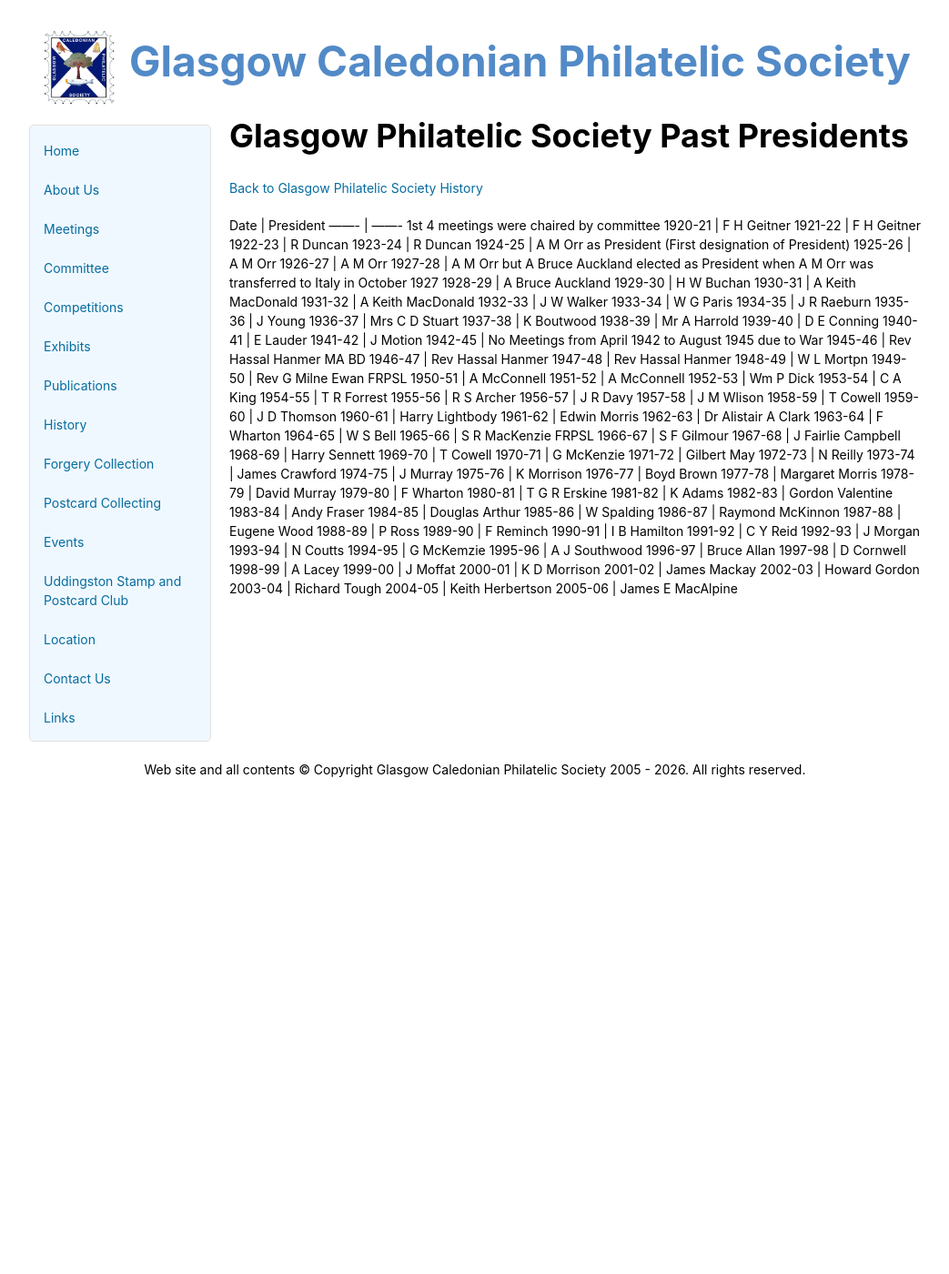
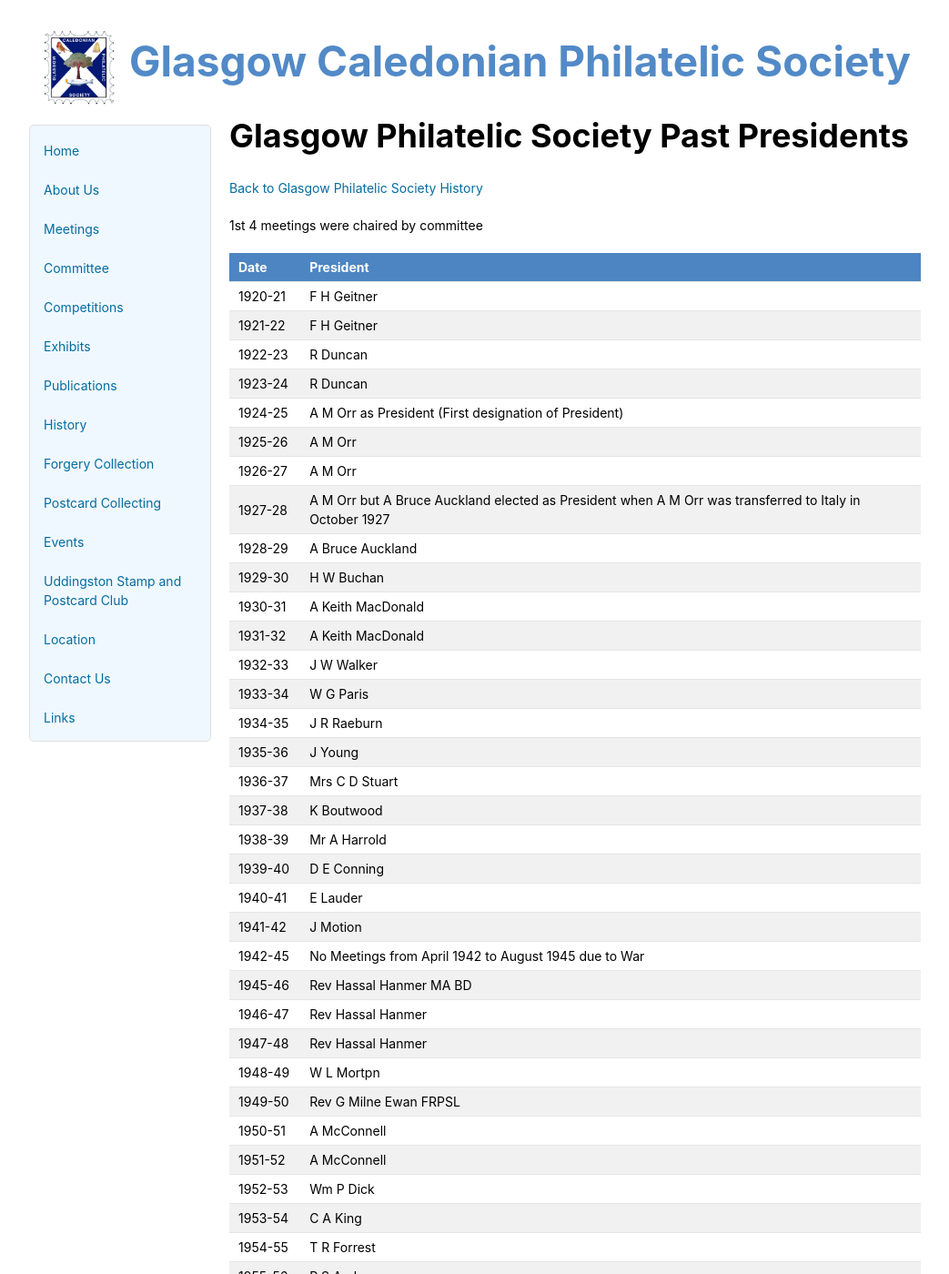
Before and after one commit to astalker/caledonian-stamps, a Jekyll site: the page built from past-presidents-glasgow.md, in a window 1280 px wide and 1400 px high. Shown: the whole window at 91% size, without its empty margins (118-1161 px from the left). Built offline with Jekyll 4.4.1, drawn with Linux system fonts in a browser that asks for light colours; our own code applies the rules of GitHub Pages for plain Markdown files; some of the changed text lies outside the part shown.

```diff
--- a/past-presidents-glasgow.md
+++ b/past-presidents-glasgow.md
@@ -2,9 +2,10 @@
 
 [Back to Glasgow Philatelic Society History](./history-glasgow)
 
+1st 4 meetings were chaired by committee
+
 Date    | President
 ------- | -------
-1st 4 meetings were chaired by committee
 1920-21	| F H Geitner
 1921-22 | F H Geitner
 1922-23 | R Duncan
```
